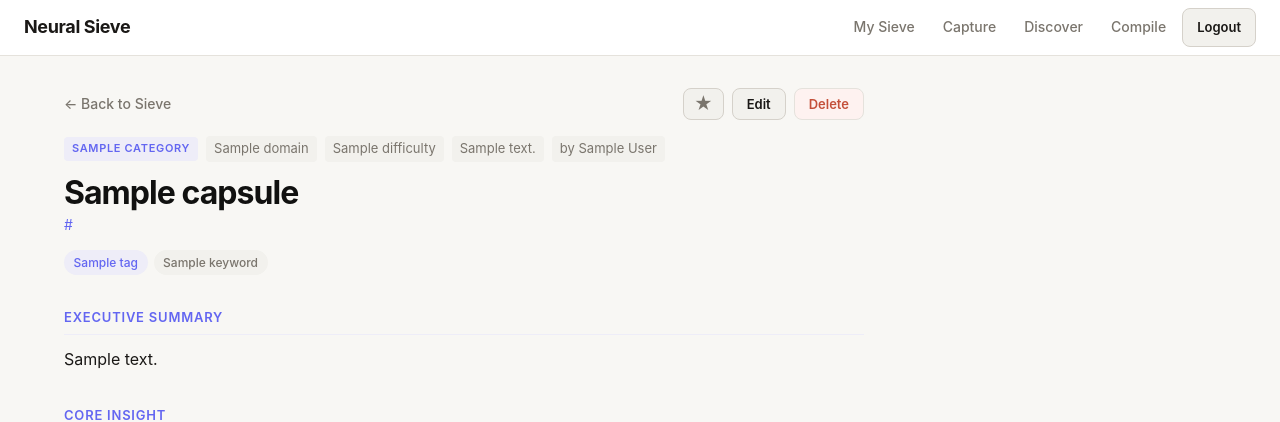
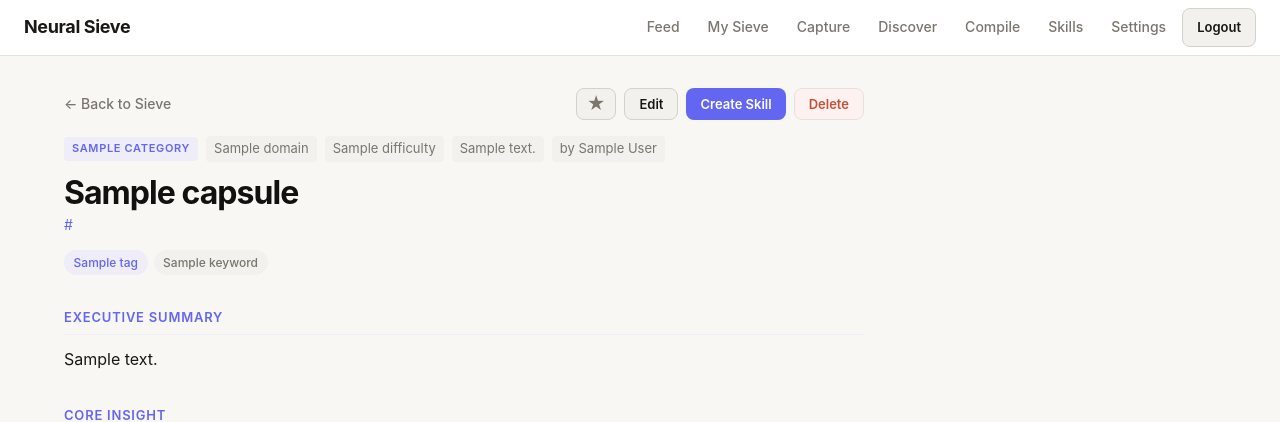
Before and after one commit to emmtol18/sieve, a Python web app: template src/sieve/dashboard/templates/capsule_detail.html in a window 1280 px wide. Shown: the top 422 px of the page. Run offline with Jinja, Linux system fonts and the light colour scheme; the template is opened without the code that fills it: most values are stand-ins (such as "Sample title", 1, 10 or a date in 2020).

Commit message:
feat: add Skills nav link and Create Skill button on capsule detail
Co-Authored-By: Claude Opus 4.6 <noreply@anthropic.com>

```diff
--- a/src/sieve/dashboard/templates/base.html
+++ b/src/sieve/dashboard/templates/base.html
@@ -16,10 +16,13 @@
             <span></span><span></span><span></span>
         </button>
         <div class="nav-links">
+            <a href="/" hx-boost="true">Feed</a>
             <a href="/sieve" hx-boost="true">My Sieve</a>
             <a href="/capture" hx-boost="true">Capture</a>
             <a href="/discover" hx-boost="true">Discover</a>
             <a href="/compile" hx-boost="true">Compile</a>
+            <a href="/skills" hx-boost="true">Skills</a>
+            <a href="/settings" hx-boost="true">Settings</a>
             <button class="btn btn-secondary btn-sm nav-logout" hx-post="/htmx/auth/logout" hx-swap="none">Logout</button>
         </div>
     </nav>
--- a/src/sieve/dashboard/templates/capsule_detail.html
+++ b/src/sieve/dashboard/templates/capsule_detail.html
@@ -15,6 +15,7 @@
                     title="{% if capsule.pinned %}Unpin{% else %}Pin{% endif %}"
                 >&#9733;</button>
                 <button class="btn btn-secondary btn-sm" onclick="document.getElementById('edit-section').classList.toggle('hidden')">Edit</button>
+                <button class="btn btn-primary btn-sm" onclick="document.getElementById('create-skill-section').classList.toggle('hidden')">Create Skill</button>
                 <button
                     class="btn btn-danger btn-sm"
                     hx-delete="/htmx/capsules/{{ capsule.id }}"
@@ -93,6 +94,31 @@
     </form>
 </section>
 
+<section id="create-skill-section" class="edit-section hidden">
+    <h2 class="section-heading">Create Skill from Capsule</h2>
+    <p style="font-size: 0.8125rem; color: #86868b; margin-bottom: 1rem;">
+        This capsule will be the primary source. Optionally add more capsules as context.
+    </p>
+    <form
+        hx-post="/htmx/skills/compile"
+        hx-target="body"
+        hx-swap="innerHTML"
+    >
+        <input type="hidden" name="primary_capsule_id" value="{{ capsule.id }}">
+        <div class="form-group">
+            <label class="form-label" for="context-ids">Additional Capsule IDs (comma-separated, optional)</label>
+            <input type="text" id="context-ids" name="context_capsule_ids" class="input" placeholder="e.g. abc123, def456">
+        </div>
+        <div class="form-actions">
+            <button type="submit" class="btn btn-primary">
+                <span class="htmx-indicator spinner"></span>
+                Compile Skill
+            </button>
+            <button type="button" class="btn btn-secondary" onclick="document.getElementById('create-skill-section').classList.add('hidden')">Cancel</button>
+        </div>
+    </form>
+</section>
+
 {% else %}
 <div class="empty-state">
     <a href="/sieve" class="back-link" hx-boost="true">&larr; Back to Sieve</a>
```
Also changed, not shown: tests/test_dashboard.py (+13 -2 lines).
